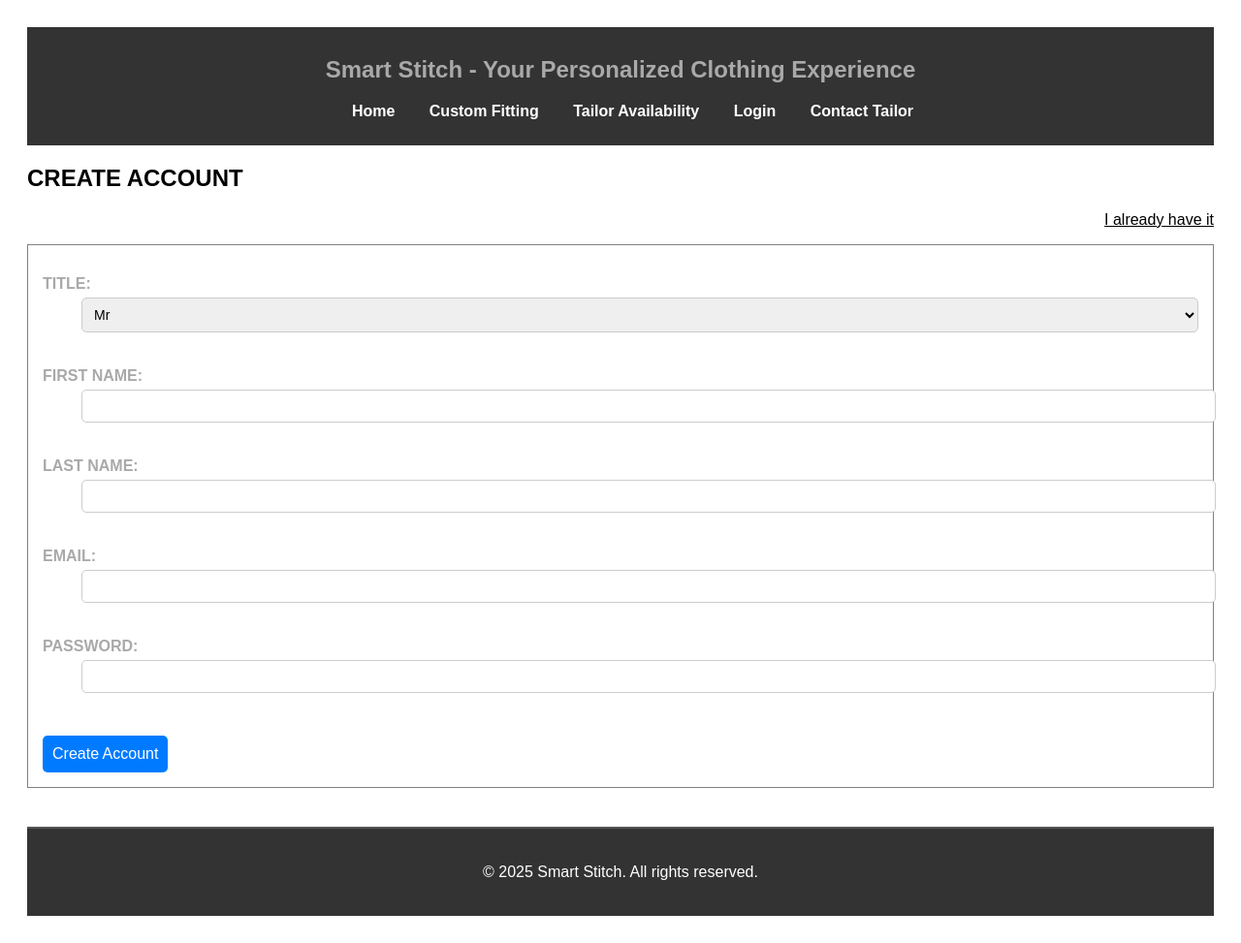
After one commit to momin-Imran/SmartStitch_IS448_Project, a PHP site: page /cust_register.html in a window 1280 px wide. The commit adds this page. Shown: the whole page at 97% size. Run offline with PHP 8.4, Linux system fonts and the light colour scheme.

Commit message:
Customer Registration Table Created

```diff
--- a/login.html
+++ b/cust_login.html
@@ -27,7 +27,7 @@ Description: Register and login page for the smart clothing store
 
     <h2>Login to the Smart Clothing Store</h2>
 
-    <form action="/login.php" method="POST">
+    <form action="/cust_login.php" method="POST">
         <dl>
 
             <dt><label for="email">Email:</label></dt>
@@ -39,7 +39,7 @@ Description: Register and login page for the smart clothing store
         <button type="submit">Login</button>
     </form>
 
-    <button class="create-account" type="submit" onclick="window.location.href='register.html'">Create Account</button>
+    <button class="create-account" type="submit" onclick="window.location.href='cust_register.html'">Create Account</button>
 
 
 
--- /dev/null
+++ b/cust_register.html
@@ -0,0 +1,66 @@
+<!--
+Author: Adams Ubini
+Description: Register and login page for the smart clothing store
+-->
+
+
+<!DOCTYPE html>
+<html lang="en">
+<head>
+    <meta charset="UTF-8">
+    <meta name="viewport" content="width=device-width, initial-scale=1.0">
+    <title>Register</title>
+    <link rel="stylesheet" href="styles.css">
+</head>
+<body>
+
+    <header id="navbar"></header>
+
+    <script>
+        // Load the navbar from the external file
+        fetch('navbar.html')
+            .then(response => response.text())
+            .then(data => document.getElementById('navbar').innerHTML = data);
+    </script>
+
+    <h2>CREATE ACCOUNT</h2>
+
+    <p class="already-registered">
+        <a href="cust_login.html">I already have it</a>
+    </p>
+
+    <form action="cust_register.php" method="POST">
+        <dl>
+            <dt><label for="title">TITLE:</label></dt>
+            <dd>
+                <select id="title" name="title" required>
+                    <option value="Mr">Mr</option>
+                    <option value="Mrs">Mrs</option>
+                </select>
+                <br><br>
+            </dd>
+
+            <dt><label for="first_name">FIRST NAME:</label></dt>
+            <dd><input type="text" id="first_name" name="first_name" required maxLength=255><br><br></dd>
+
+            <dt><label for="last_name">LAST NAME:</label></dt>
+            <dd><input type="text" id="last_name" name="last_name" required maxLength=255><br><br></dd>
+
+            <dt><label for="email">EMAIL:</label></dt>
+            <dd><input type="email" id="email" name="email" required maxLength=255><br><br></dd>
+
+            <dt><label for="password">PASSWORD:</label></dt>
+            <dd><input type="password" id="password" name="password" required maxLength=100><br><br></dd>
+        </dl>
+        <button type="submit">Create Account</button>
+    </form>
+
+
+    <header id="footer"></header>
+            <script>
+            fetch('footer.html')
+                .then(response => response.text())
+                .then(data => document.getElementById('footer').innerHTML = data);
+            </script>
+</body>
+</html>
--- a/register.php
+++ b/cust_register.php
@@ -3,7 +3,7 @@
 
 <head>
     <title>register.php</title>
-    <link rel="stylesheet" type="text/css" href="form_proc.css" />
+    <!-- <link rel="stylesheet" type="text/css" href="form_proc.css" /> -->
 </head>
 
 <body>
--- a/navbar.html
+++ b/navbar.html
@@ -18,7 +18,7 @@ Description: Navigation bar for the Smart Stitch website
             <li><a href="index.html">Home</a></li>
             <li><a href="Custom-Fitting.html">Custom Fitting</a></li>
             <li><a href="tailor-availability.html">Tailor Availability</a></li>
-            <li><a href="login.html">Login</a></li>
+            <li><a href="cust_login.html">Login</a></li>
             <li><a href="User-Tailor-Communication.html">Contact Tailor</a></li>
         </ul>
     </nav>
```
Also changed, not shown: register.html (deleted, +0 -66 lines), register.sql (deleted, +0 -8 lines), cust_register.js (added), register.js (deleted).
